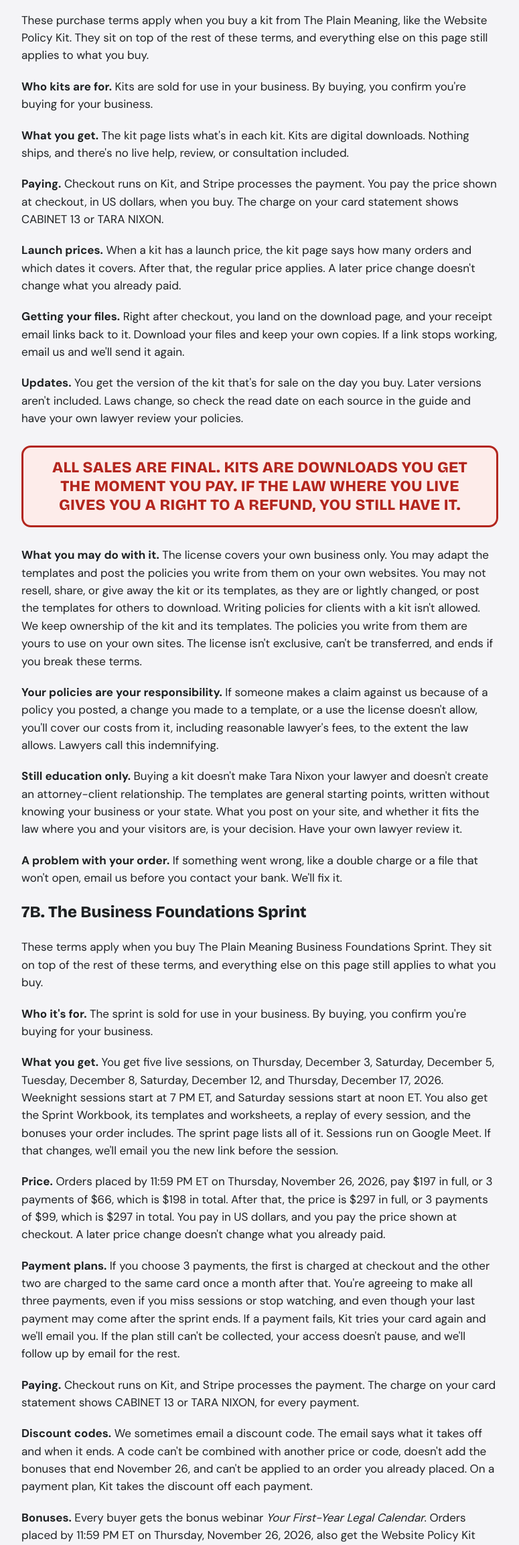
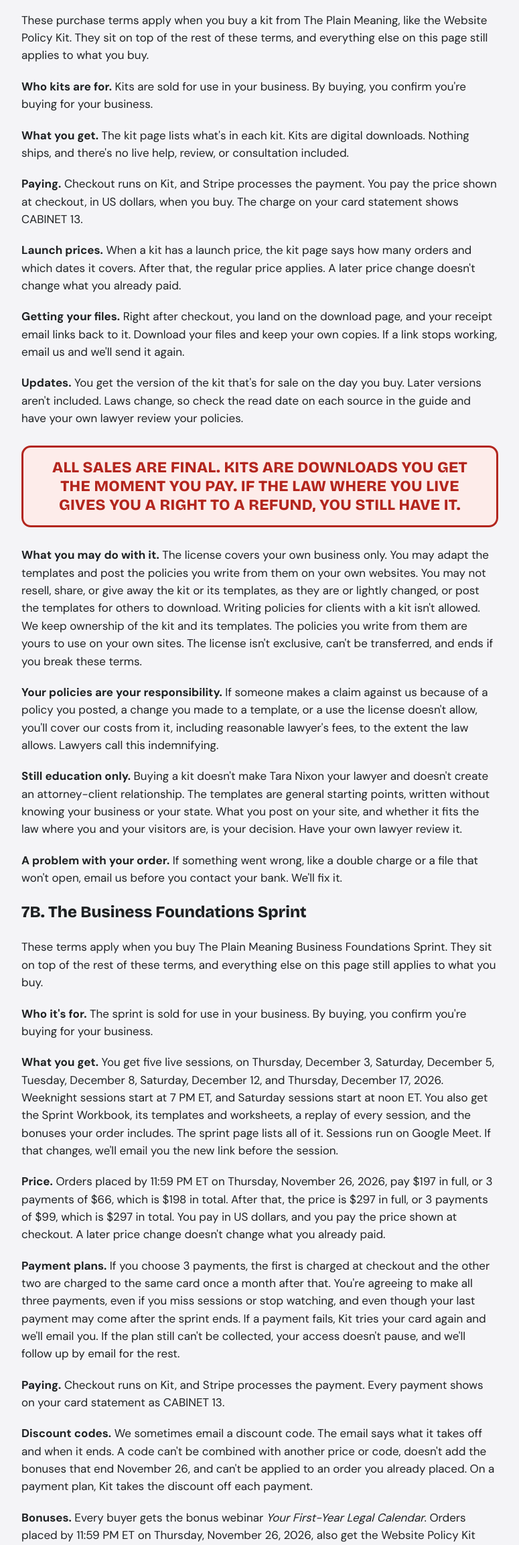
Before and after one commit to darkkeyco/theplainmeaning-launch, a plain HTML site: page terms.html in a window 1280 px wide. Shown: the part 2015-4321 px from the top of the page at 67% size, without its empty margins (252-1027 px from the left). Drawn offline with Linux system fonts and the light colour scheme.

Commit message:
Terms: card statement shows CABINET 13 only
Kit's statement descriptor is CABINET 13. Drops the 'or TARA NIXON'
hedge from 7A and 7B.

Co-Authored-By: Claude Opus 5.5 <noreply@anthropic.com>

```diff
--- a/terms.html
+++ b/terms.html
@@ -57,7 +57,7 @@
 <p>These purchase terms apply when you buy a kit from The Plain Meaning, like the Website Policy Kit. They sit on top of the rest of these terms, and everything else on this page still applies to what you buy.</p>
 <p><strong>Who kits are for.</strong> Kits are sold for use in your business. By buying, you confirm you're buying for your business.</p>
 <p><strong>What you get.</strong> The kit page lists what's in each kit. Kits are digital downloads. Nothing ships, and there's no live help, review, or consultation included.</p>
-<p><strong>Paying.</strong> Checkout runs on Kit, and Stripe processes the payment. You pay the price shown at checkout, in US dollars, when you buy. The charge on your card statement shows CABINET 13 or TARA NIXON.</p>
+<p><strong>Paying.</strong> Checkout runs on Kit, and Stripe processes the payment. You pay the price shown at checkout, in US dollars, when you buy. The charge on your card statement shows CABINET 13.</p>
 <p><strong>Launch prices.</strong> When a kit has a launch price, the kit page says how many orders and which dates it covers. After that, the regular price applies. A later price change doesn't change what you already paid.</p>
 <p><strong>Getting your files.</strong> Right after checkout, you land on the download page, and your receipt email links back to it. Download your files and keep your own copies. If a link stops working, email us and we'll send it again.</p>
 <p><strong>Updates.</strong> You get the version of the kit that's for sale on the day you buy. Later versions aren't included. Laws change, so check the read date on each source in the guide and have your own lawyer review your policies.</p>
@@ -73,7 +73,7 @@
 <p><strong>What you get.</strong> You get five live sessions, on Thursday, December 3, Saturday, December 5, Tuesday, December 8, Saturday, December 12, and Thursday, December 17, 2026. Weeknight sessions start at 7 PM ET, and Saturday sessions start at noon ET. You also get the Sprint Workbook, its templates and worksheets, a replay of every session, and the bonuses your order includes. The sprint page lists all of it. Sessions run on Google Meet. If that changes, we'll email you the new link before the session.</p>
 <p><strong>Price.</strong> Orders placed by 11:59 PM ET on Thursday, November 26, 2026, pay $197 in full, or 3 payments of $66, which is $198 in total. After that, the price is $297 in full, or 3 payments of $99, which is $297 in total. You pay in US dollars, and you pay the price shown at checkout. A later price change doesn't change what you already paid.</p>
 <p><strong>Payment plans.</strong> If you choose 3 payments, the first is charged at checkout and the other two are charged to the same card once a month after that. You're agreeing to make all three payments, even if you miss sessions or stop watching, and even though your last payment may come after the sprint ends. If a payment fails, Kit tries your card again and we'll email you. If the plan still can't be collected, your access doesn't pause, and we'll follow up by email for the rest.</p>
-<p><strong>Paying.</strong> Checkout runs on Kit, and Stripe processes the payment. The charge on your card statement shows CABINET 13 or TARA NIXON, for every payment.</p>
+<p><strong>Paying.</strong> Checkout runs on Kit, and Stripe processes the payment. Every payment shows on your card statement as CABINET 13.</p>
 <p><strong>Discount codes.</strong> We sometimes email a discount code. The email says what it takes off and when it ends. A code can't be combined with another price or code, doesn't add the bonuses that end November 26, and can't be applied to an order you already placed. On a payment plan, Kit takes the discount off each payment.</p>
 <p><strong>Bonuses.</strong> Every buyer gets the bonus webinar <em>Your First-Year Legal Calendar</em>. Orders placed by 11:59 PM ET on Thursday, November 26, 2026, also get the Website Policy Kit and the bonus webinar <em>Getting Paid</em>. On a payment plan, the date of your first payment is the one that counts. The Website Policy Kit and the details for both bonus webinars arrive on your delivery page on Thursday, December 3, 2026, the day of the first session. The Website Policy Kit is covered by section 7A, Buying a kit, the same as a kit you paid for.</p>
 <p><strong>Getting in.</strong> Right after checkout, you land on your delivery page, and your receipt email links back to it. That page has the session links, calendar buttons, the workbook, and each replay once it's posted. Keep your receipt. If a link stops working, email us and we'll send it again.</p>
```
